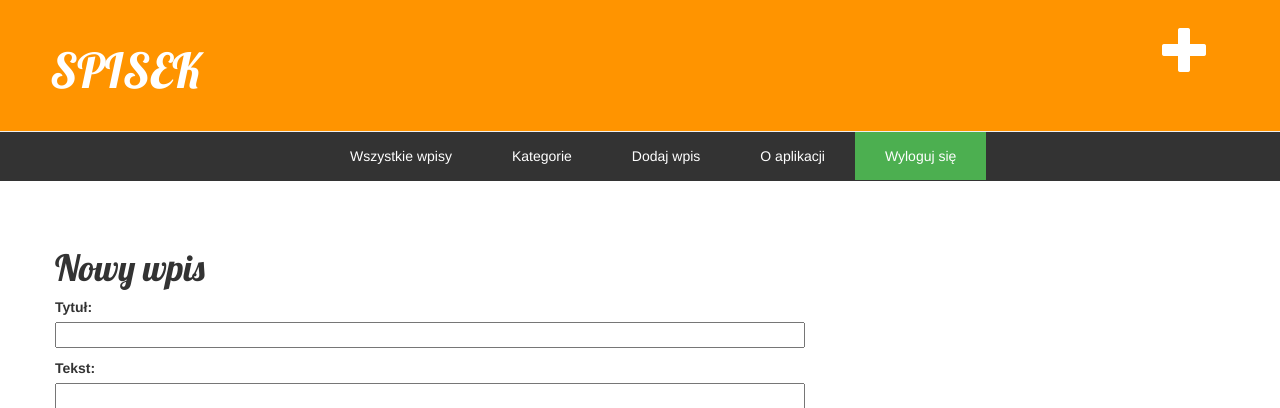
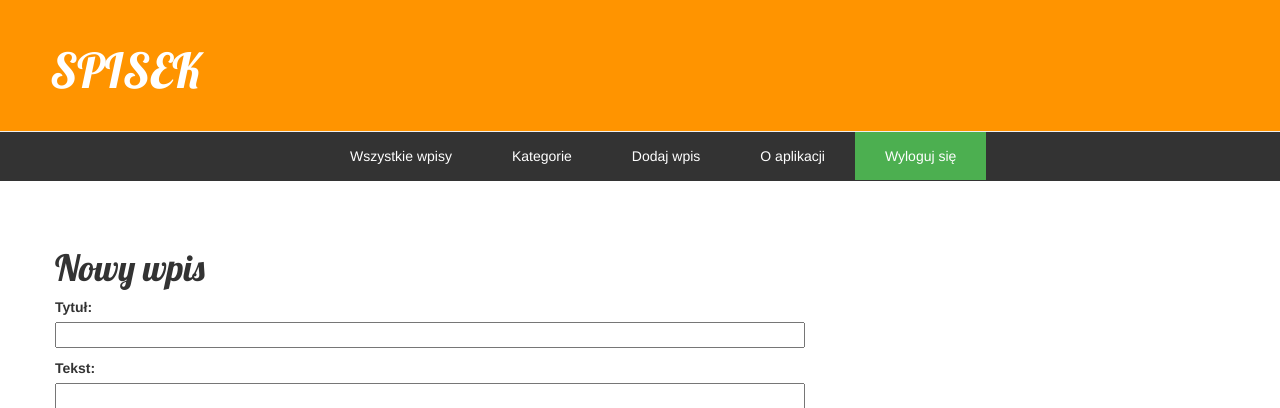
Before and after one commit to jot-em/blog-from-django-tutorial, a Django app: page /panel/nowy_post in a window 1280 px wide. Shown: the top 408 px of the page. Run offline with Django 3.2, Linux system fonts and the light colour scheme; some libraries are stand-ins or nearby versions.

Commit message:
remove plus icon of adding a new post

```diff
--- a/blog/templates/blog/base.html
+++ b/blog/templates/blog/base.html
@@ -9,7 +9,6 @@
     </head>
     <body>
       <div class="page-header">
-        <a href="{% url 'post_new' %}" class="top-menu"><span class="glyphicon glyphicon-plus"></span></a>
         <h1><a href="/">SPISEK</a></h1>
       </div>
       <ul class="menu">
--- a/blog/templates/blog/panel.html
+++ b/blog/templates/blog/panel.html
@@ -9,7 +9,6 @@
     </head>
     <body>
       <div class="page-header">
-        <a href="{% url 'post_new' %}" class="top-menu"><span class="glyphicon glyphicon-plus"></span></a>
         <h1><a href="/">SPISEK</a></h1>
       </div>
       <ul class="menu">
```
